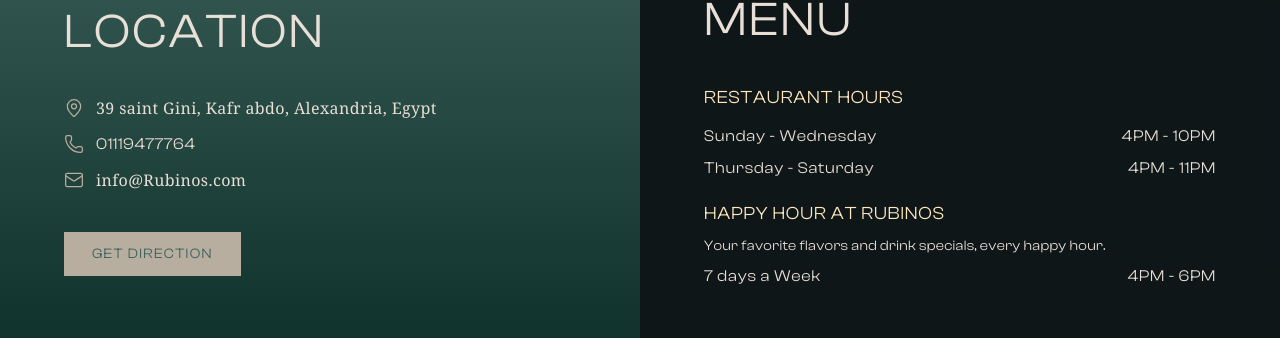
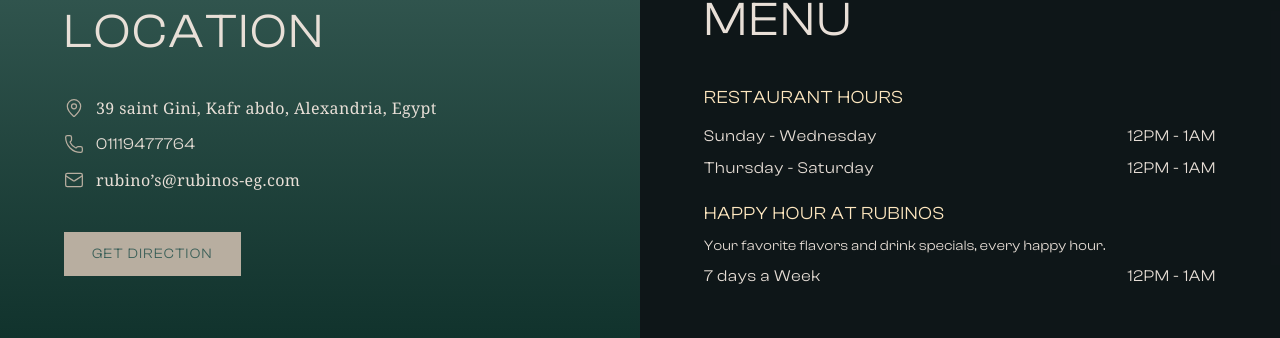
Before and after one commit to Yousseftame/Rubinos, a React (Vite) app: page / in a window 1280 px wide. Shown: the part 2276-2614 px from the top of the page. Built offline with nearby package versions, Linux system fonts and the light colour scheme; no server answers; the database is empty; a web font is replaced by a local one.

Commit message:
locations & menu

```diff
--- a/src/components/Footer/Footer.tsx
+++ b/src/components/Footer/Footer.tsx
@@ -49,10 +49,10 @@ const Footer = () => {
 
         {/* Footer Links */}
         <div className="flex flex-col sm:flex-row justify-center gap-4 text-xs  mb-4" style={{ color: '#d4ccc0' }}>
-          <a  href="#" className="hover:opacity-80 transition-opacity">
+          <a   className="hover:opacity-80 transition-opacity">
             Privacy Policy
           </a>
-          <a href="#" className="hover:opacity-80 transition-opacity">
+          <a  className="hover:opacity-80 transition-opacity">
             Accessibility Statement
           </a>
         </div>
--- a/src/pages/Contact/Contact.tsx
+++ b/src/pages/Contact/Contact.tsx
@@ -87,15 +87,15 @@ export default function Contact() {
       {/* Contact Form Section */}
       <section className="relative py-20 lg:py-28" style={{ backgroundColor: '#d4ccc0' }}>
         {/* Texture Overlay */}
-        <div className="absolute inset-0 opacity-20"  />
+        <div className="absolute inset-0 opacity-20" />
 
         <div className="relative z-10 max-w-5xl mx-auto px-6 lg:px-12">
           {/* Header */}
           <div className="text-center mb-16">
-            <h2  data-aos="fade-down" className="font-head text-4xl lg:text-5xl font-semibold mb-6" style={{ color: '#3A5F58' }}>
+            <h2 data-aos="fade-down" className="font-head text-4xl lg:text-5xl font-semibold mb-6" style={{ color: '#3A5F58' }}>
               Let's Be In Touch
             </h2>
-            <p  data-aos="fade-down" className="text-base lg:text-lg max-w-3xl mx-auto leading-relaxed" style={{ color: '#3A5F58' }}>
+            <p data-aos="fade-down" className="text-base lg:text-lg max-w-3xl mx-auto leading-relaxed" style={{ color: '#3A5F58' }}>
               Whether you’re curious about our authentic Italian recipes, want to explore our seasonal pizza and pasta creations, or are looking to host a special event in our cozy private dining area, we invite you to reach out to us today.            </p>
           </div>
 
@@ -210,35 +210,39 @@ Whether you’re curious about our authentic Italian recipes, want to explore ou
               <div className="group">
                 <div className="flex justify-center mb-4">
                   <svg className="w-8 h-8 transition-transform duration-300 group-hover:scale-110" fill="none" stroke="#0E302A" viewBox="0 0 24 24" strokeWidth="1.5">
-                    <path strokeLinecap="round" strokeLinejoin="round" d="M17.657 16.657L13.414 20.9a1.998 1.998 0 01-2.827 0l-4.244-4.243a8 8 0 1111.314 0z"/>
-                    <path strokeLinecap="round" strokeLinejoin="round" d="M15 11a3 3 0 11-6 0 3 3 0 016 0z"/>
+                    <path strokeLinecap="round" strokeLinejoin="round" d="M17.657 16.657L13.414 20.9a1.998 1.998 0 01-2.827 0l-4.244-4.243a8 8 0 1111.314 0z" />
+                    <path strokeLinecap="round" strokeLinejoin="round" d="M15 11a3 3 0 11-6 0 3 3 0 016 0z" />
                   </svg>
                 </div>
-                <p className="text-base leading-relaxed" style={{ color: '#3A5F58' }}>
+                <a
+                  href="https://www.google.com/maps?ll=31.225588,29.952763&z=16&t=m&hl=ar&gl=EG&mapclient=embed&cid=17144324494741846894"
+                  target="_blank"
+                  rel="noopener noreferrer"
+                  className="text-base leading-relaxed" style={{ color: '#3A5F58' }}>
                   39 saint Gini <br /> kafr abdo, Alexandria, Egypt
-                </p>
+                </a>
               </div>
 
               <div className="group">
                 <div className="flex justify-center mb-4">
                   <svg className="w-8 h-8 transition-transform duration-300 group-hover:scale-110" fill="none" stroke="#0E302A" viewBox="0 0 24 24" strokeWidth="1.5">
-                    <path strokeLinecap="round" strokeLinejoin="round" d="M3 5a2 2 0 012-2h3.28a1 1 0 01.948.684l1.498 4.493a1 1 0 01-.502 1.21l-2.257 1.13a11.042 11.042 0 005.516 5.516l1.13-2.257a1 1 0 011.21-.502l4.493 1.498a1 1 0 01.684.949V19a2 2 0 01-2 2h-1C9.716 21 3 14.284 3 6V5z"/>
+                    <path strokeLinecap="round" strokeLinejoin="round" d="M3 5a2 2 0 012-2h3.28a1 1 0 01.948.684l1.498 4.493a1 1 0 01-.502 1.21l-2.257 1.13a11.042 11.042 0 005.516 5.516l1.13-2.257a1 1 0 011.21-.502l4.493 1.498a1 1 0 01.684.949V19a2 2 0 01-2 2h-1C9.716 21 3 14.284 3 6V5z" />
                   </svg>
                 </div>
-                <p className=" text-base" style={{ color: '#3A5F58' }}>
+                <a href="tel:01119477764"  target="_blank" rel="noopener noreferrer" className=" text-base" style={{ color: '#3A5F58' }}>
                   011 19477764
-                </p>
+                </a>
               </div>
 
               <div className="group">
                 <div className="flex justify-center mb-4 ">
                   <svg className="w-8 h-8 transition-transform duration-300 group-hover:scale-110" fill="none" stroke="#0E302A" viewBox="0 0 24 24" strokeWidth="1.5">
-                    <path strokeLinecap="round" strokeLinejoin="round" d="M3 8l7.89 5.26a2 2 0 002.22 0L21 8M5 19h14a2 2 0 002-2V7a2 2 0 00-2-2H5a2 2 0 00-2 2v10a2 2 0 002 2z"/>
+                    <path strokeLinecap="round" strokeLinejoin="round" d="M3 8l7.89 5.26a2 2 0 002.22 0L21 8M5 19h14a2 2 0 002-2V7a2 2 0 00-2-2H5a2 2 0 00-2 2v10a2 2 0 002 2z" />
                   </svg>
                 </div>
-                <p className="text-base" style={{ color: '#3A5F58' }}>
+                <a href="mailto:info@Rubinos.com"  target="_blank" rel="noopener noreferrer" className="text-base" style={{ color: '#3A5F58' }}>
                   info@Rubinos.com
-                </p>
+                </a>
               </div>
             </div>
           </div>
@@ -259,7 +263,7 @@ Whether you’re curious about our authentic Italian recipes, want to explore ou
 
         )}
         <iframe
-src="https://www.google.com/maps/embed?pb=!1m18!1m12!1m3!3d3411.8233873248387!2d29.952710442809703!3d31.225622096352538!2m3!1f0!2f0!3f0!3m2!1i1024!2i768!4f13.1!3m3!1m2!1s0x14f5c52418831811%3A0xedece04b1f1dbb6e!2zUnViaW5v4oCZcw!5e0!3m2!1sar!2seg!4v1768313978310!5m2!1sar!2seg"          width="100%"
+          src="https://www.google.com/maps/embed?pb=!1m18!1m12!1m3!3d3411.8233873248387!2d29.952710442809703!3d31.225622096352538!2m3!1f0!2f0!3f0!3m2!1i1024!2i768!4f13.1!3m3!1m2!1s0x14f5c52418831811%3A0xedece04b1f1dbb6e!2zUnViaW5v4oCZcw!5e0!3m2!1sar!2seg!4v1768313978310!5m2!1sar!2seg" width="100%"
           height="100%"
           style={{ border: 0 }}
 
--- a/src/pages/Dashbaord/Dashbaord.tsx
+++ b/src/pages/Dashbaord/Dashbaord.tsx
@@ -227,7 +227,7 @@ const Dashboard = () => {
       {/* ========================== Background Attachment Row - FIXED & RESPONSIVE ======================= */}
       <section className="relative w-full overflow-hidden">
         <div
-          className="w-full h-48 sm:h-64 md:h-80 lg:h-96 xl:h-[28rem] bg-images bg-cover bg-center bg-fixed"
+          className="w-full h-96 sm:h-96 md:h-96 lg:h-96 xl:h-[28rem] bg-images bg-cover bg-center bg-fixed"
 
         />
       </section>
@@ -247,7 +247,7 @@ const Dashboard = () => {
                 <div className="relative w-full pb-[120.67%]">
                   <img
                     src={diningSection.imageUrl}
-                    alt="Private Dining at Rubinos"
+                    alt="Private  at Rubinos"
                     className="absolute inset-0 w-full h-full object-cover object-top"
                     loading="lazy"
                     decoding="async"
@@ -337,10 +337,10 @@ const Dashboard = () => {
               <div className="flex items-center gap-3">
                 <Mail className="w-5 h-5 flex-shrink-0 text-[#b8aea0]" strokeWidth={1.5} />
                 <a
-                  href="mailto:info@Rubinos.com"
+                  href="mailto:rubino’s@rubinos-eg.com"
                   className="font-serif text-sm lg:text-base tracking-wide hover:opacity-70 transition-opacity text-[#e8dfd7]"
                 >
-                  info@Rubinos.com
+                  rubino’s@rubinos-eg.com
                 </a>
               </div>
             </div>
@@ -385,11 +385,11 @@ const Dashboard = () => {
                 <div className="space-y-2 font-serif text-sm lg:text-base text-[#e8dfd7]">
                   <div className="flex justify-between items-center">
                     <span>Sunday - Wednesday</span>
-                    <span className="text-right">4PM - 10PM</span>
+                    <span className="text-right">12PM - 1AM</span>
                   </div>
                   <div className="flex justify-between items-center">
                     <span>Thursday - Saturday</span>
-                    <span className="text-right">4PM - 11PM</span>
+                    <span className="text-right">12PM - 1AM</span>
                   </div>
                 </div>
               </div>
@@ -410,7 +410,7 @@ const Dashboard = () => {
                 </p>
                 <div className="flex justify-between items-center text-sm lg:text-base text-[#e8dfd7]">
                   <span>7 days a Week</span>
-                  <span>4PM - 6PM</span>
+                  <span>12PM - 1AM</span>
                 </div>
               </div>
             </div>
```
Lines whose indentation alone changed are shown as unchanged.
